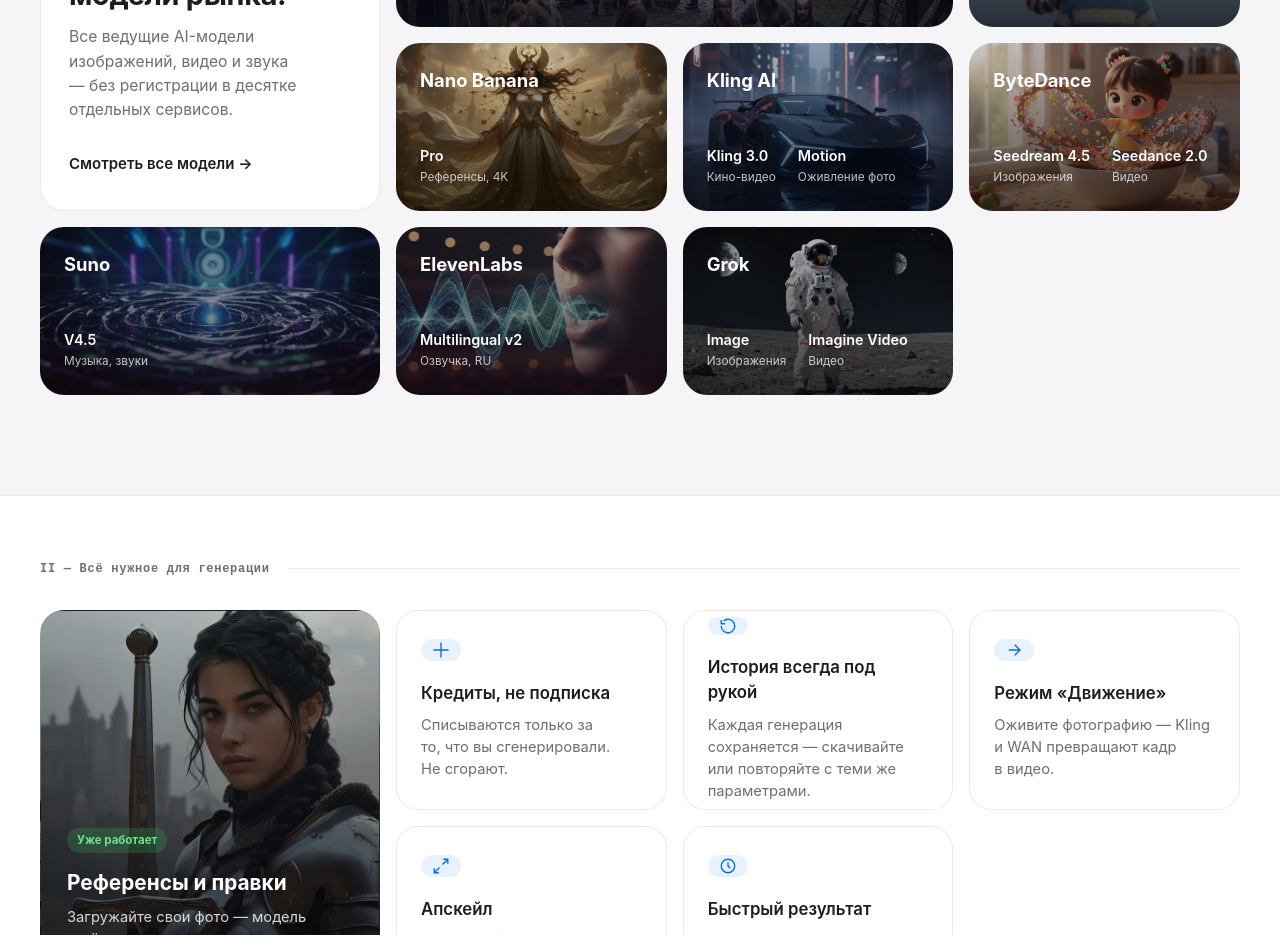
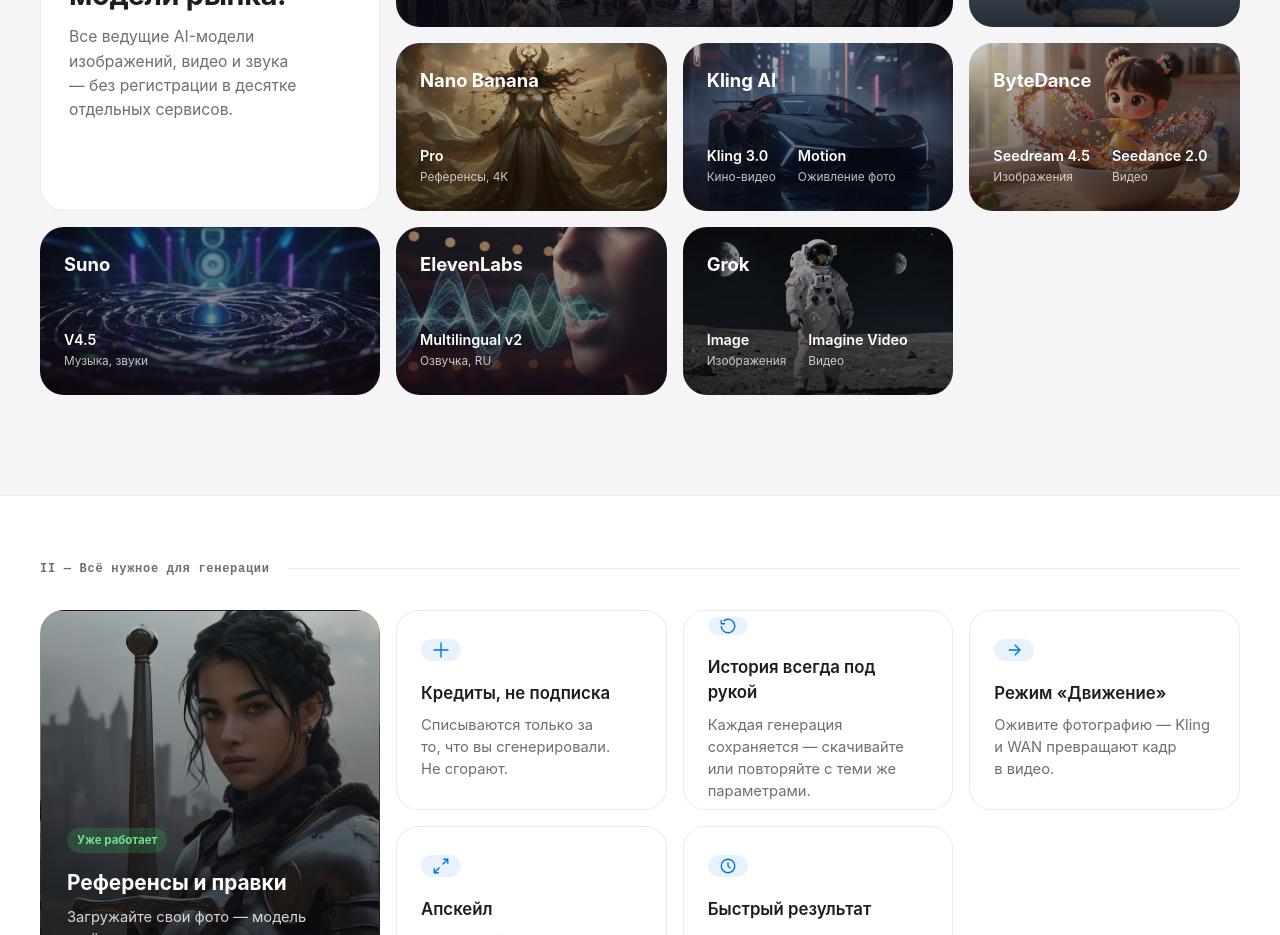
Before and after one commit to 9525750/NeuroHub-landing, a Next.js app: page / in a window 1280 px wide. Shown: the part 820-1755 px from the top of the page. Built offline with nearby package versions, Linux system fonts and the light colour scheme; no server answers.

Commit message:
Убрать ссылку «Смотреть все модели» — вести некуда, описаний моделей нет

```diff
--- a/src/components/landing/models-bento.tsx
+++ b/src/components/landing/models-bento.tsx
@@ -26,7 +26,6 @@ export function ModelsBento() {
             <span className="pill">Один сервис</span>
             <h3>Лучшие модели рынка.</h3>
             <p>Все ведущие AI-модели изображений, видео и звука — без регистрации в десятке отдельных сервисов.</p>
-            <a href="#models">Смотреть все модели →</a>
           </div>
           {CARDS.map((card) => (
             <div key={card.provider} className={`bento__card ${card.cls}${card.wide ? " wide" : ""}`}>
```
